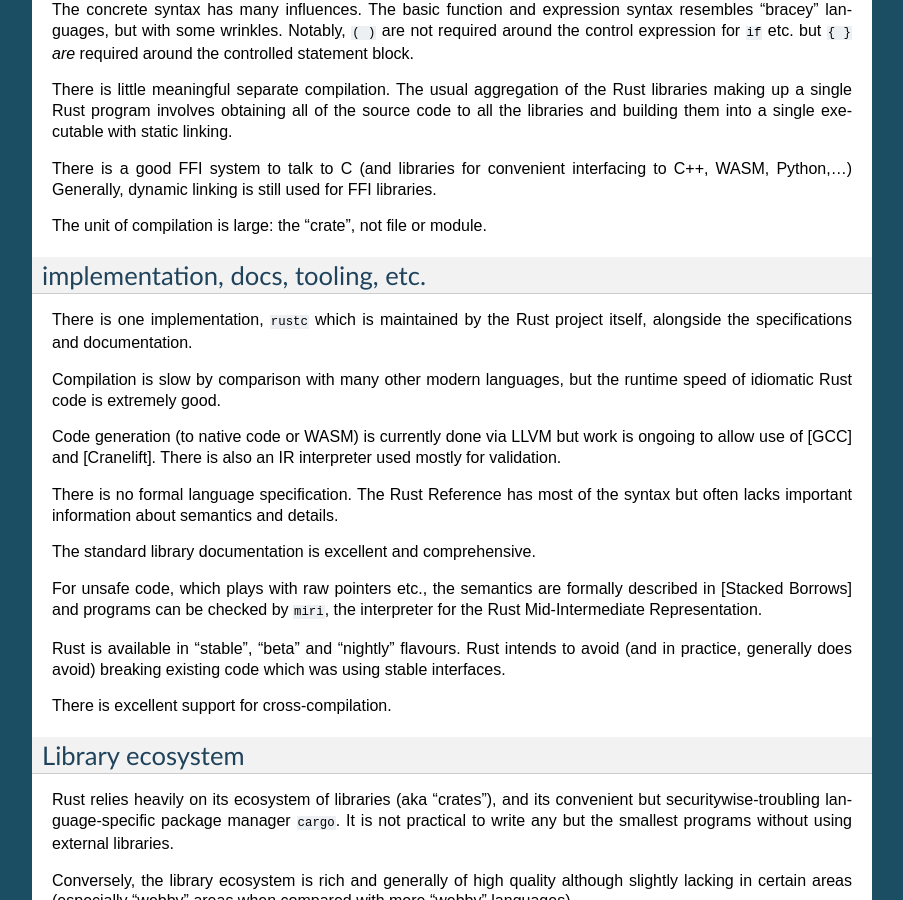
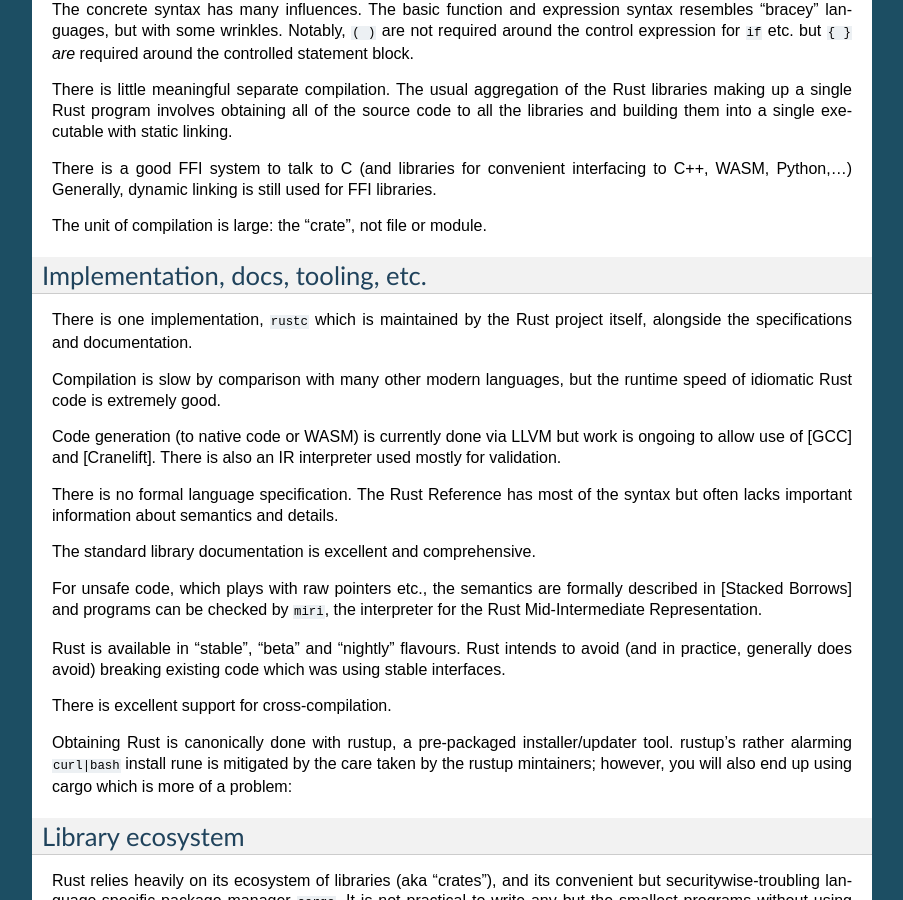
Before and after one commit to cxw620/rust-polyglot, a Sphinx documentation site: the page built from docs/intro.rst, in a window 1280 px wide and 900 px high, scrolled down 737 px. Shown: the whole window, without its empty margins (198-1101 px from the left). Built offline with Sphinx 7.4.7, drawn with Linux system fonts in a browser that asks for light colours; some of the changed text lies outside the part shown.

Commit message:
discuss rustup
Signed-off-by: Ian Jackson <ijackson@chiark.greenend.org.uk>

```diff
--- a/docs/intro.rst
+++ b/docs/intro.rst
@@ -71,7 +71,7 @@
 
 The unit of compilation is large: the "crate", not file or module.
 
-implementation, docs, tooling, etc.
+Implementation, docs, tooling, etc.
 -----------------------------------
 
 There is one implementation, ``rustc``
@@ -101,6 +101,12 @@
 breaking existing code which was using stable interfaces.
 
 There is excellent support for cross-compilation.
+
+Obtaining Rust is canonically done with rustup,
+a pre-packaged installer/updater tool.
+rustup's rather alarming ``curl|bash`` install rune
+is mitigated by the care taken by the rustup mintainers;
+however, you will also end up using cargo which is more of a problem:
 
 Library ecosystem
 -----------------
```
